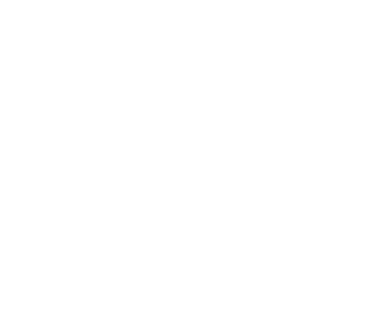
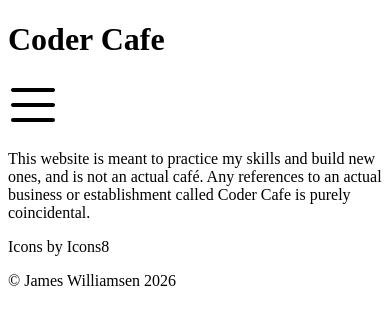
Before and after one commit to JamesW-webdev/coder-cafe, a website: page index.html in a window 390 px wide. Drawn offline with Linux system fonts and the light colour scheme.

Commit message:
add hamburger icon and some starting html structure

```diff
--- a/index.html
+++ b/index.html
@@ -3,9 +3,24 @@
 <head>
     <meta charset="UTF-8">
     <link rel="stylesheet" href="index.css">
-    <title>Title</title>
+    <meta name="viewport" content="width=device-width, initial-scale=1.0">
+    <title>Coder Cafe - Hello World!</title>
 </head>
 <body>
+    <div>
+        <h1>Coder Cafe</h1>
+        <a><img src="images/hamburger-50x50.png" alt="Menu"></a>
 
+    </div>
+
+
+    <div id="copyright">
+        <p>
+            This website is meant to practice my skills and build new ones, and is not an actual café.
+            Any references to an actual business or establishment called Coder Cafe is purely coincidental.
+        </p>
+        <p>Icons by Icons8</p>
+        <p>&copy; James Williamsen 2026</p>
+    </div>
 </body>
 </html>
```
Also changed, not shown: images/hamburger-50x50.png (added).
